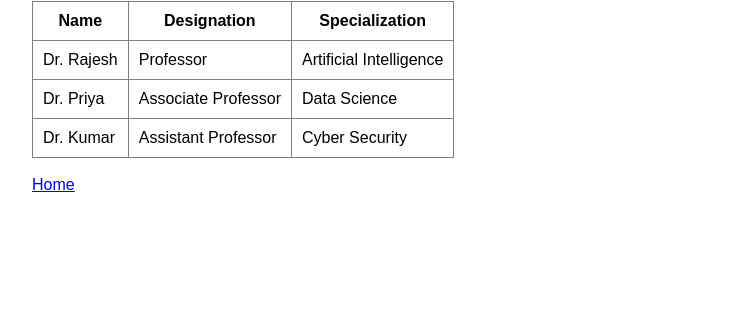
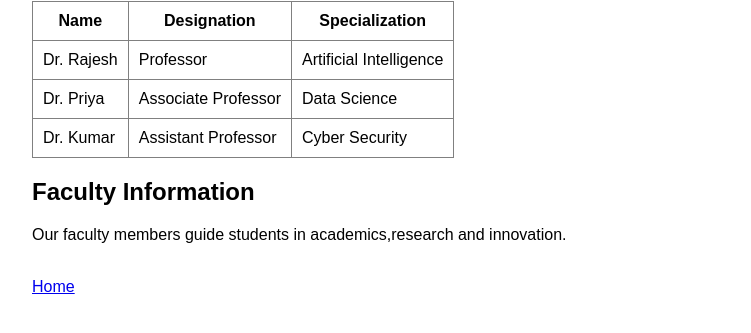
Before and after one commit to 2403a52359/college-department-website, a plain HTML site: page faculty.html in a window 1280 px wide. Shown: the part 97-430 px from the top of the page, without its empty margins (8-759 px from the left). Drawn offline with Linux system fonts and the light colour scheme.

Commit message:
Add faculty page details

```diff
--- a/faculty.html
+++ b/faculty.html
@@ -29,7 +29,8 @@
             <td>Cyber Security</td>
         </tr>
     </table>
-
+    <h2>Faculty Information</h2>
+    <p>Our faculty members guide students in academics,research and innovation.</p>
     <br>
     <a href="index.html">Home</a>
 </body>
```
